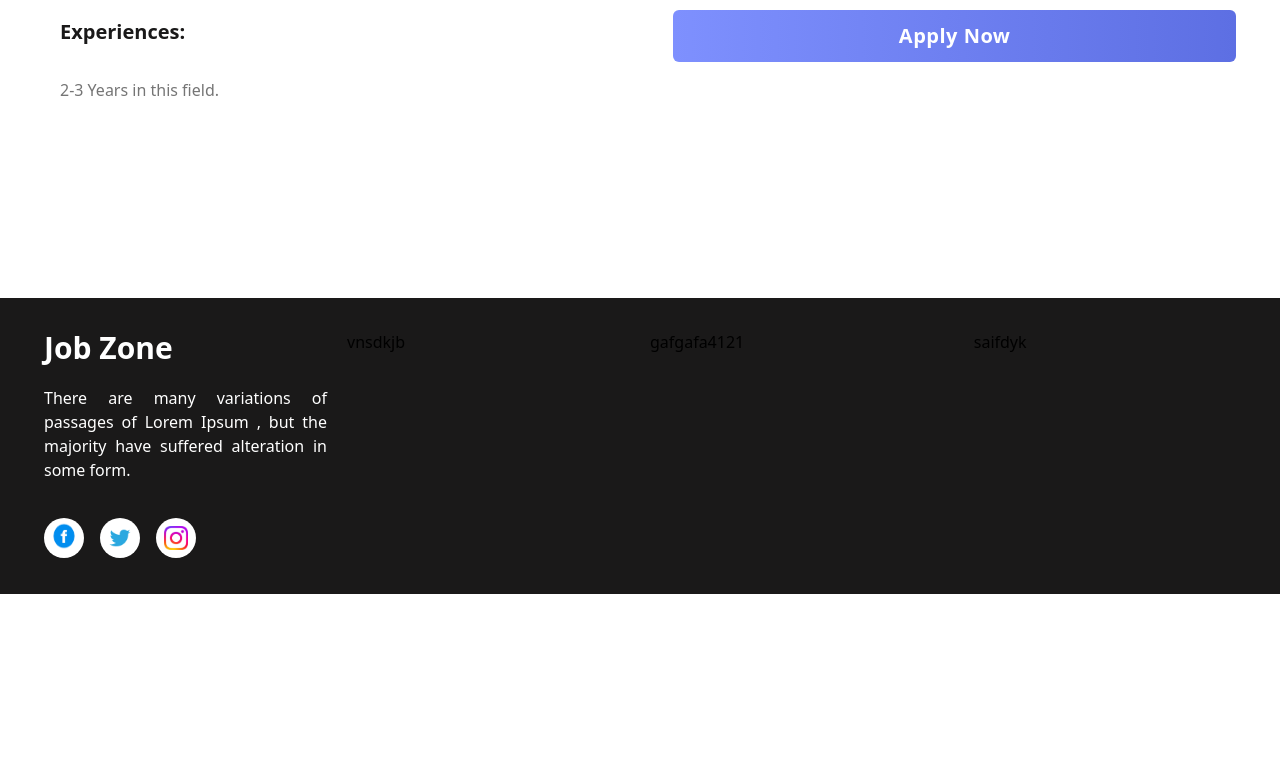
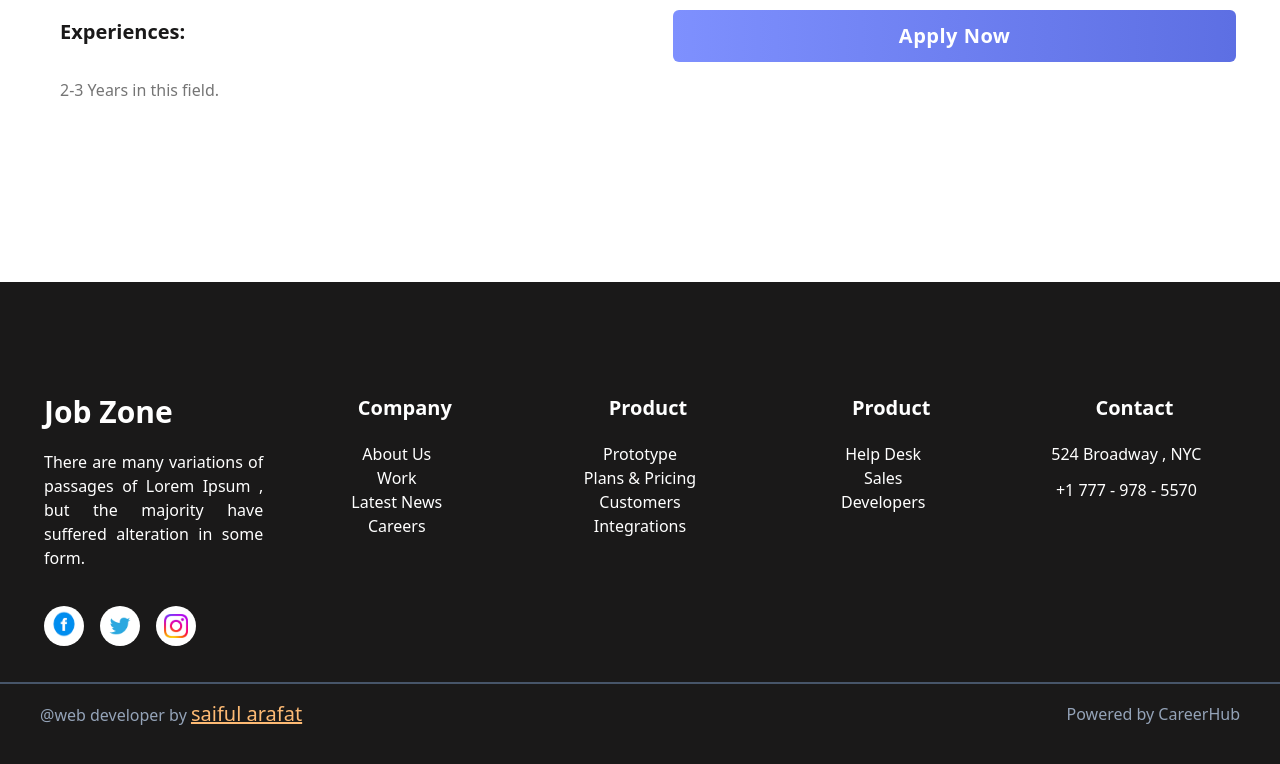
Before and after one commit to saifularafat/career-hub-A9, a React (Vite) app: page /featured/12caa89 in a window 1280 px wide. Shown: the part 842-1606 px from the top of the page. Before the commit the page ends 1436 px from the top, so only its background shows below. Built offline with nearby package versions, Linux system fonts and the light colour scheme.

Commit message:
alhamdullila all project Done..

```diff
--- a/src/component/AppliedJob/AppliedJob.jsx
+++ b/src/component/AppliedJob/AppliedJob.jsx
@@ -33,7 +33,6 @@ const AppliedJob = () => {
                     ></ApplicationCart>)
                 }
             </div>
-
         </div>
     );
 };
--- a/src/component/Footer/Footer.jsx
+++ b/src/component/Footer/Footer.jsx
@@ -2,8 +2,8 @@ import React from 'react';
 
 const Footer = () => {
     return (
-        <div className='bg-[#1A1919] text-center mt-40'>
-            <div className='my-container grid grid-cols-1 md:grid-cols-4 pt-8 gap-5'>
+        <div className='bg-[#1A1919] text-center py-20'>
+            <div className='my-container grid grid-cols-1 md:grid-cols-5 pt-8 gap-6 border-b-2 border-slate-600'>
                 <div className=' text-left'>
                     <h2 className=' text-white text-3xl font-bold pb-5'>Job Zone</h2>
                     <p className='text-white text-justify'>There are many variations of passages of Lorem Ipsum , but the majority have suffered alteration in some form.</p>
@@ -13,16 +13,42 @@ const Footer = () => {
                             />
                         </div>
                         <div className='footer-img'>
-                            <img src="../../../public/footerImage/twitter.png" alt="" className='w-6'/>
+                            <img src="../../../public/footerImage/twitter.png" alt="" className='w-6' />
                         </div>
                         <div className='footer-img'>
-                            <img src="../../../public/footerImage/instagram.png" alt="" className='w-6'/>
+                            <img src="../../../public/footerImage/instagram.png" alt="" className='w-6' />
                         </div>
                     </div>
                 </div>
-                <div className='w-2/12'>vnsdkjb</div>
-                <div className='w-2/12'>gafgafa4121</div>
-                <div className='w-1/3'>saifdyk</div>
+                <div className=''>
+                    <h2 className='footer-title'>Company</h2>
+                    <p className='footer-description hover:text-opacity-70 hover:underline'>About Us </p>
+                    <p className='footer-description hover:text-opacity-70 hover:underline'>Work</p>
+                    <p className='footer-description hover:text-opacity-70 hover:underline'>Latest News</p>
+                    <p className='footer-description hover:text-opacity-70 hover:underline'>Careers</p>
+                </div>
+                <div className=''>
+                    <h2 className='footer-title'>Product</h2>
+                    <p className='footer-description'>Prototype</p>
+                    <p className='footer-description'>Plans & Pricing</p>
+                    <p className='footer-description'>Customers</p>
+                    <p className='footer-description'>Integrations</p>
+                </div>
+                <div className=''>
+                    <h2 className='footer-title'>Product</h2>
+                    <p className='footer-description'>Help Desk</p>
+                    <p className='footer-description'>Sales</p>
+                    <p className='footer-description'>Developers</p>
+                </div>
+                <div>
+                    <h2 className='footer-title'>Contact</h2>
+                    <p className='text-white pb-3'>524 Broadway , NYC</p>
+                    <p className='text-white hover:underline'>+1 777 - 978 - 5570</p>
+                </div>
+            </div>
+            <div className='pl-10 md:flex justify-between items-center px-10'>
+                <p className='text-left text-slate-400 pt-4'>@web developer by <span className='underline text-xl text-orange-300 cursor-pointer'>saiful arafat</span></p>
+                <p className='text-left text-slate-400 pt-4 '>Powered by CareerHub</p>
             </div>
         </div>
     );
--- a/src/component/Header/Header.jsx
+++ b/src/component/Header/Header.jsx
@@ -6,7 +6,7 @@ const Header = () => {
     const [isMenuOpen, setIsMenuOpen] = useState(false)
     return (
         <div className=' sticky top-0 z-10'>
-            <div className='my-container flex justify-between items-center bg-white shadow-xl py-5'>
+            <div className='my-container flex justify-between items-center bg-gray-100 shadow-xl py-5'>
                 {/* logo section */}
                 <Link to='/'>
                     <div className='relative flex items-center'>
--- a/src/component/Layout/Main.jsx
+++ b/src/component/Layout/Main.jsx
@@ -7,7 +7,7 @@ const Main = () => {
     return (
         <div>
             <Header />
-            <div className='min-h-[calc(100vh-306px)]'>
+            <div className='min-h-[calc(100vh-306px)] mb-36'>
                 <Outlet />
             </div>
             <Footer />
--- a/src/component/ViewDetails/ViewDetails.jsx
+++ b/src/component/ViewDetails/ViewDetails.jsx
@@ -95,9 +95,11 @@ const ViewDetails = () => {
                         </p>
                     </div>
                     <div
-                        onClick={() => handlerApplicationNow(id)}
                         className='company-btn text-center'>
-                        <button className=''>Apply Now</button>
+                        <button
+                         onClick={() => handlerApplicationNow(id)}
+                        className=''
+                        >Apply Now</button>
                     </div>
                 </div>
             </div>
--- a/src/index.css
+++ b/src/index.css
@@ -93,6 +93,14 @@
         hover:bg-gray-500 transition duration-200 tracking-wide
 }
 
+
+/* footer section style */
 .footer-img {
   @apply rounded-[50px] py-2 px-2 bg-white pb-5 h-10
 }
+.footer-title {
+  @apply text-white text-xl font-semibold pb-5 ml-4
+}
+.footer-description {
+  @apply font-medium text-white
+}
```
Also changed, not shown: 2 other files (tests, documents, lock files or other folders).
